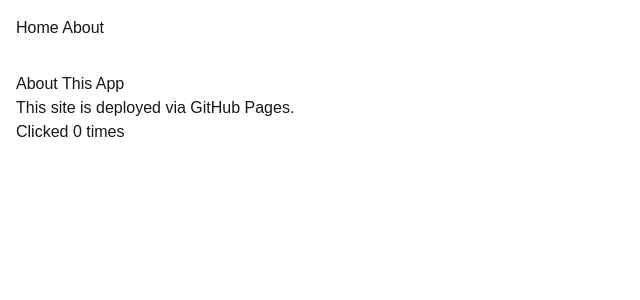
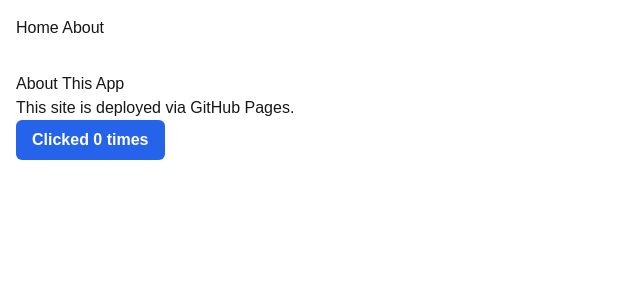
Before and after one commit to aodintsov1/my-app, a Next.js app: page /about in a window 1280 px wide. Shown: the top 300 px of the page, without its empty margins (0-640 px from the left). Built offline with nearby package versions, Linux system fonts and the light colour scheme.

Commit message:
Changed button style

```diff
--- a/app/about/page.tsx
+++ b/app/about/page.tsx
@@ -10,7 +10,18 @@ export default function AboutPage() {
         <main style={{ padding: "1rem" }}>
             <h1>About This App</h1>
             <p>This site is deployed via GitHub Pages.</p>
-      <button onClick={() => setCount(count + 1)}>
+            <button
+                onClick={() => setCount(count + 1)}
+                style={{
+                    padding: "0.5rem 1rem",
+                    backgroundColor: "#2563eb",
+                    color: "#ffffff",
+                    border: "none",
+                    borderRadius: "0.375rem",
+                    cursor: "pointer",
+                    fontWeight: "bold",
+                }}
+            >
                 Clicked {count} {count === 1 ? "time" : "times"}
             </button>
         </main>
```
Lines whose indentation alone changed are shown as unchanged.
